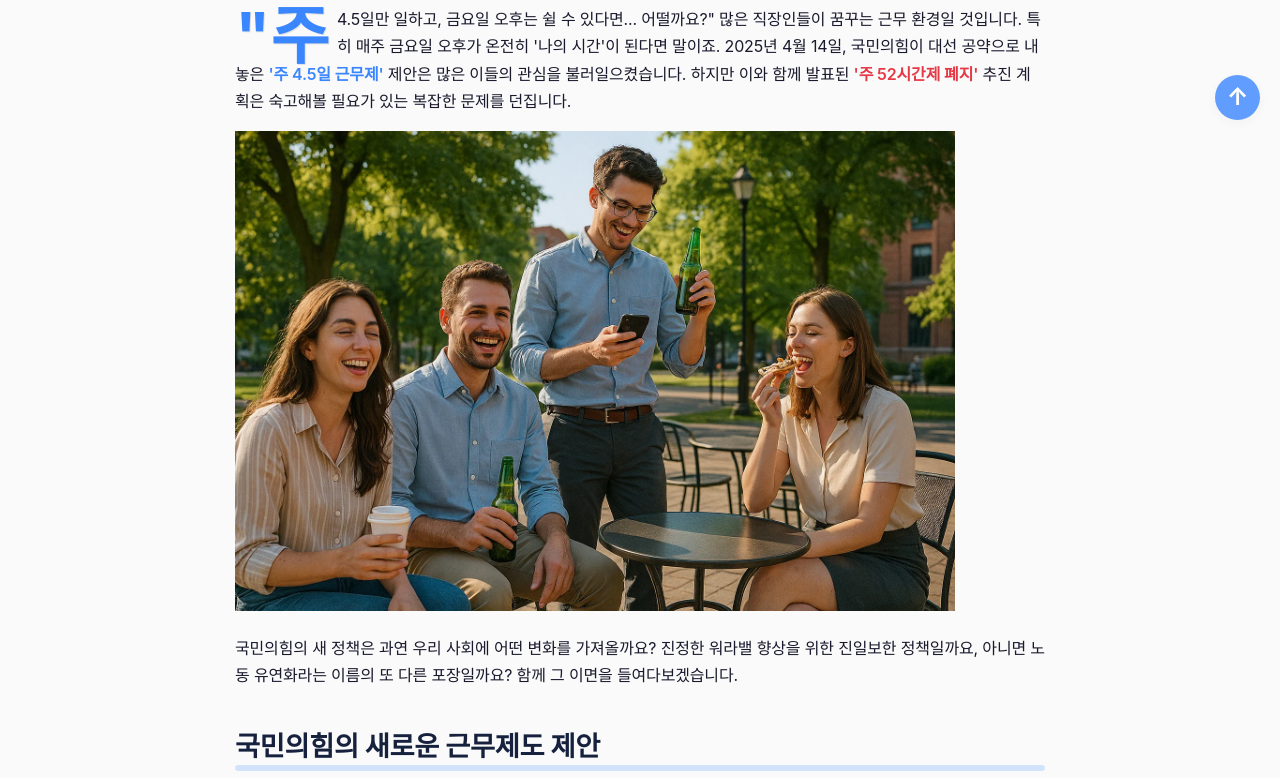
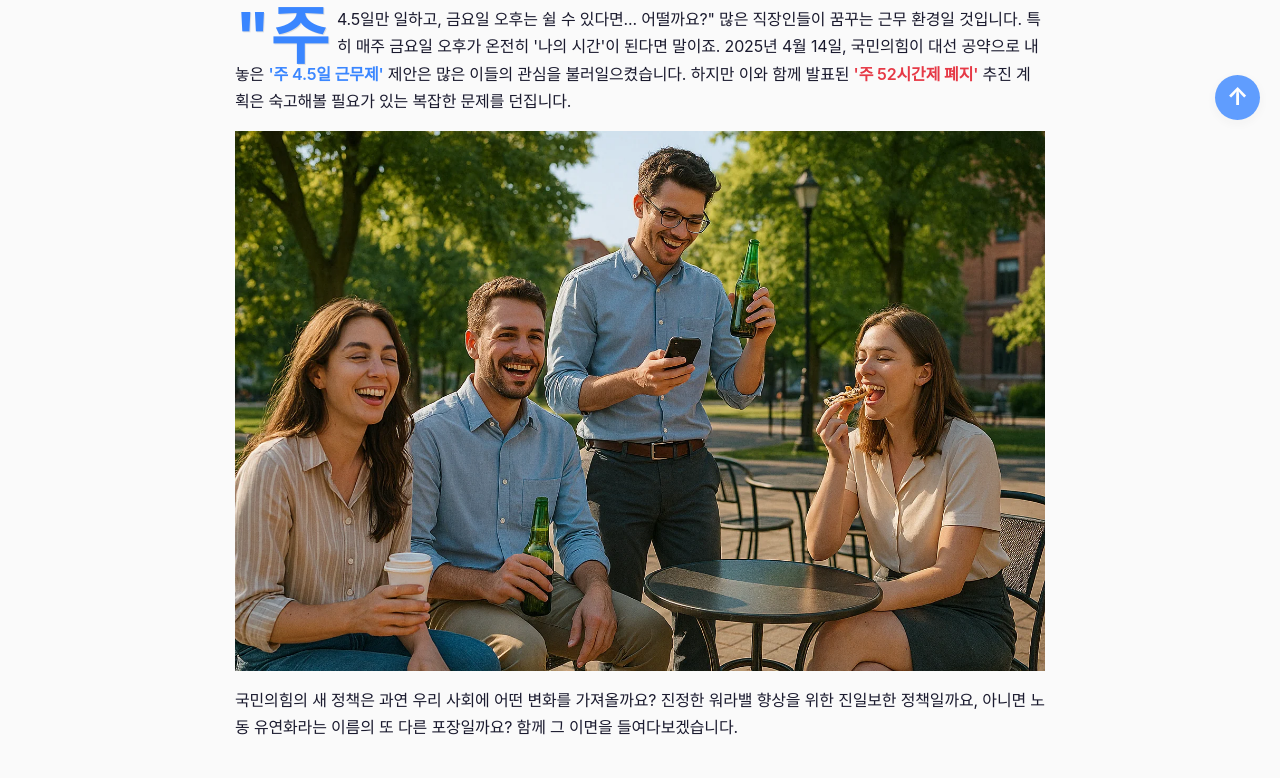
Before and after one commit to woocheol1/webpage, a plain HTML site: page index.html in a window 1280 px wide. Shown: the part 660-1438 px from the top of the page. Drawn offline with Linux system fonts and the light colour scheme.

Commit message:
이미지 크기 최적화 적용

```diff
--- a/index.html
+++ b/index.html
@@ -334,6 +334,14 @@ a:hover {
     text-align: center;
     font-style: italic;
 }
+
+.responsive-img {
+    max-width: 100%;
+    height: auto;
+    display: block;
+    margin: 0 auto;
+  }
+
 
 /* ==========================================================================
    Tables
@@ -1114,7 +1122,7 @@ input[type="checkbox"]:focus-visible + .tab-header,
         <section id="intro">
             <p class="dropcap">"주 4.5일만 일하고, 금요일 오후는 쉴 수 있다면... 어떨까요?" 많은 직장인들이 꿈꾸는 근무 환경일 것입니다. 특히 매주 금요일 오후가 온전히 '나의 시간'이 된다면 말이죠. 2025년 4월 14일, 국민의힘이 대선 공약으로 내놓은 <span class="highlight-blue">'주 4.5일 근무제'</span> 제안은 많은 이들의 관심을 불러일으켰습니다. 하지만 이와 함께 발표된 <span class="highlight-red">'주 52시간제 폐지'</span> 추진 계획은 숙고해볼 필요가 있는 복잡한 문제를 던집니다.</p>
 
-            <img src="./images/1.webp" alt="1" width="720">
+            <img src="./images/1.webp" alt="1" class="responsive-img">
 
             <p>국민의힘의 새 정책은 과연 우리 사회에 어떤 변화를 가져올까요? 진정한 워라밸 향상을 위한 진일보한 정책일까요, 아니면 노동 유연화라는 이름의 또 다른 포장일까요? 함께 그 이면을 들여다보겠습니다.</p>
         </section>
@@ -1199,7 +1207,7 @@ input[type="checkbox"]:focus-visible + .tab-header,
 
             <p class="highlight">"유연한 근무제"란 실제로는 무엇을 의미하는 걸까요? 근로시간은 '유연하게' 조정할 수 있지만, 총 근로시간은 '더 늘어날 수도 있다'는 의미는 아닐까요?</p>
 
-            <img src="./images/2.webp" alt="2" width="720">
+            <img src="./images/2.webp" alt="2" class="responsive-img">
 
             <p>주 52시간제는 노동자의 건강과 삶의 질을 보호하기 위해 도입된 제도입니다. 이를 폐지하는 것은 필연적으로 일부 산업과 기업에서 <span class="bold-red">장시간 노동 문화의 부활</span>을 초래할 위험이 있습니다. 특히 노동자의 권리가 상대적으로 약한 중소기업에서 이러한 우려는 더욱 현실적입니다.</p>
         </section>
@@ -1304,7 +1312,7 @@ input[type="checkbox"]:focus-visible + .tab-header,
                 </ul>
             </div>
 
-            <img src="./images/3.webp" alt="3" width="720">
+            <img src="./images/3.webp" alt="3" class="responsive-img">
 
             <p>결국 중요한 것은, 정책이 내세우는 표면적 가치가 아니라 <span class="highlight-blue">정책이 실제로 어떤 변화를 가져오는가</span>입니다. 주 4.5일 근무제는 일하는 모든 사람의 삶을 개선하는 방향으로 설계되어야 하며, 주 52시간제 폐지가 노동 환경의 후퇴로 이어지지 않도록 하는 안전장치가 반드시 필요합니다.</p>
 
```
